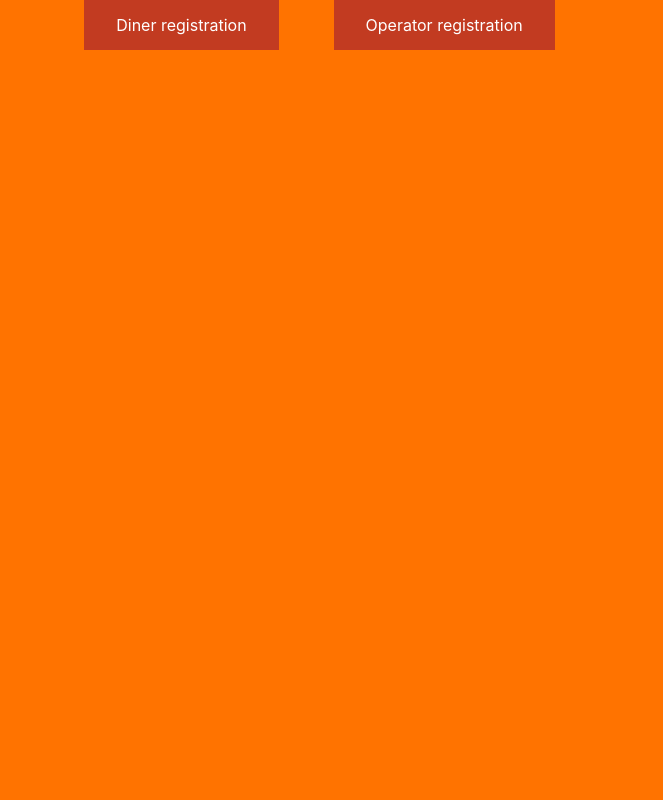
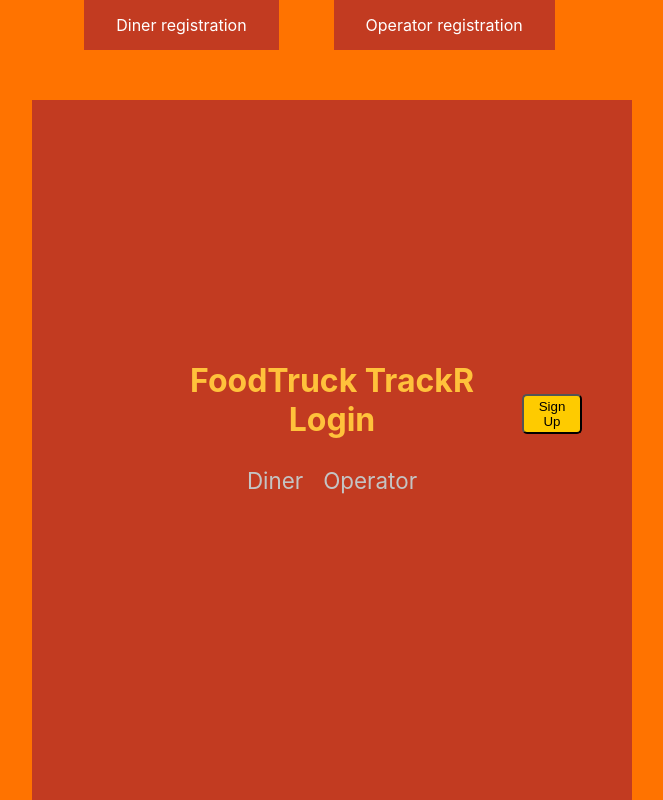
Before and after one commit to BW-FoodTruck-TrackR-1/Front-End, a React (Create React App) app in the folder foodtruck-trackr/: page /login in a window 1280 px wide. Shown: the whole page, without its empty margins (308-971 px from the left). Built offline with nearby package versions, Linux system fonts and the light colour scheme.

Commit message:
tweaks to login form

```diff
--- a/foodtruck-trackr/src/App.js
+++ b/foodtruck-trackr/src/App.js
@@ -1,14 +1,19 @@
-import React,{useState} from 'react';
-import {BrowserRouter as Router, Route, Link } from 'react-router-dom'
-import './App.css';
-import Register from './components/Register.js'
-import styled from 'styled-components'
-import PrivateRoute from './components/PrivateRoute'
+import React, { useState } from "react";
+import { BrowserRouter as Router, Route, Link } from "react-router-dom";
+import "./App.css";
+import Register from "./components/Register.js";
+import styled from "styled-components";
+import PrivateRoute from "./components/PrivateRoute";
+import Login from "./components/Login";
 
 const StyledLink = styled(Link)`
   text-decoration: none;
-    &:focus, &:hover, &:visited, &:link, &:active {
-        background-color: #c23B21;
+  &:focus,
+  &:hover,
+  &:visited,
+  &:link,
+  &:active {
+    background-color: #c23b21;
     border: none;
     color: white;
     padding: 15px 32px;
@@ -17,19 +22,19 @@ const StyledLink = styled(Link)`
     display: inline-block;
     margin-left: 15px;
     margin-right: 40px;
-    }`
+  }
+`;
 
 function App() {
-const[state, setState] = useState([])
-const use =(object) =>{
-  setState([...state, object])
-}
-
+  const [state, setState] = useState([]);
+  const use = (object) => {
+    setState([...state, object]);
+  };
 
   return (
     <div className="App">
-
       <Register use={use} />
+      <Login />
     </div>
   );
 }
@@ -39,7 +44,6 @@ export default App;
 // import './App.css';
 // import { connect } from 'react-redux';
 // import { getTrucks, addTruck, deleteTruck } from '../actions/index'
-
 
 // class App extends Component {
 //   constructor(){
--- a/foodtruck-trackr/src/components/Login.js
+++ b/foodtruck-trackr/src/components/Login.js
@@ -5,6 +5,11 @@ import { Route, Link } from "react-router-dom";
 
 const H1 = styled.h1`
   font-size: 2rem;
+  width: 500px;
+  color: #ffc23b;
+`;
+const H2 = styled.h2`
+  font-size: 1.8rem;
   width: 500px;
   color: #ffc23b;
 `;
@@ -127,6 +132,7 @@ function Login(props) {
   };
 
   return (
+    <Route path="/login">
       <Form autoComplete="off" onSubmit={(e) => formSubmit(e)}>
         <Container>
           <div>
@@ -137,7 +143,6 @@ function Login(props) {
             </H1>
           </div>
         </Container>
-      <Route exact path="/login">
         <Container>
           <div>
             <StyledLink to="/login/diner">Diner</StyledLink>
@@ -145,8 +150,10 @@ function Login(props) {
           </div>
           <Button2>Sign Up</Button2>
         </Container>
-      </Route>
         <Route exact path="/login/diner">
+          <Container>
+            <H2>Diner</H2>
+          </Container>
           <Container>
             <div className="labelDiv">
               <Label htmlFor="username">Username</Label>
@@ -183,6 +190,9 @@ function Login(props) {
         </Route>
         <Route exact path="/login/operator">
           <Container>
+            <H2>Operator</H2>
+          </Container>
+          <Container>
             <div className="labelDiv">
               <Label htmlFor="username">Username</Label>
             </div>
@@ -217,6 +227,7 @@ function Login(props) {
           </Container>
         </Route>
       </Form>
+    </Route>
   );
 }
 
```
Lines whose indentation alone changed are shown as unchanged.
